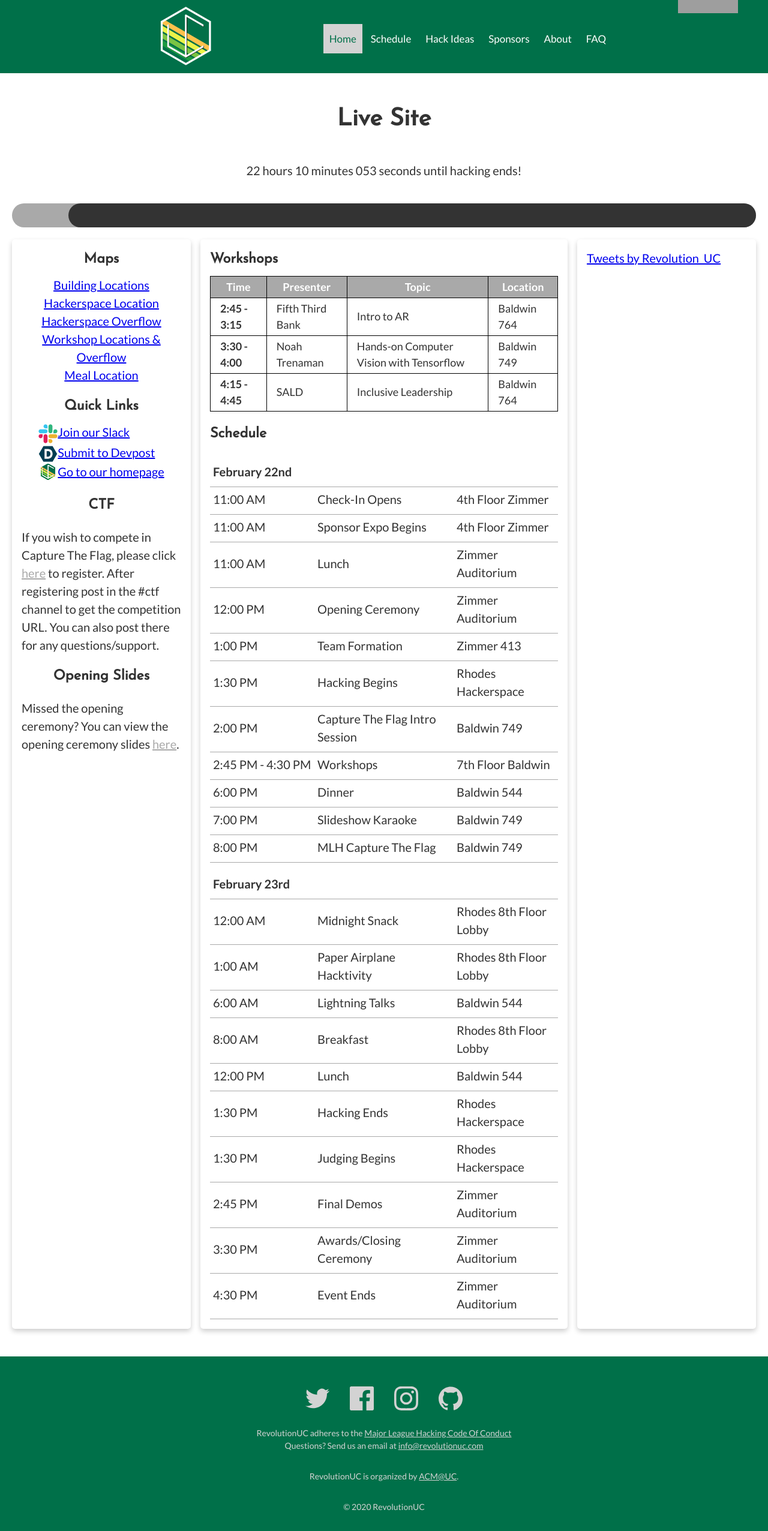
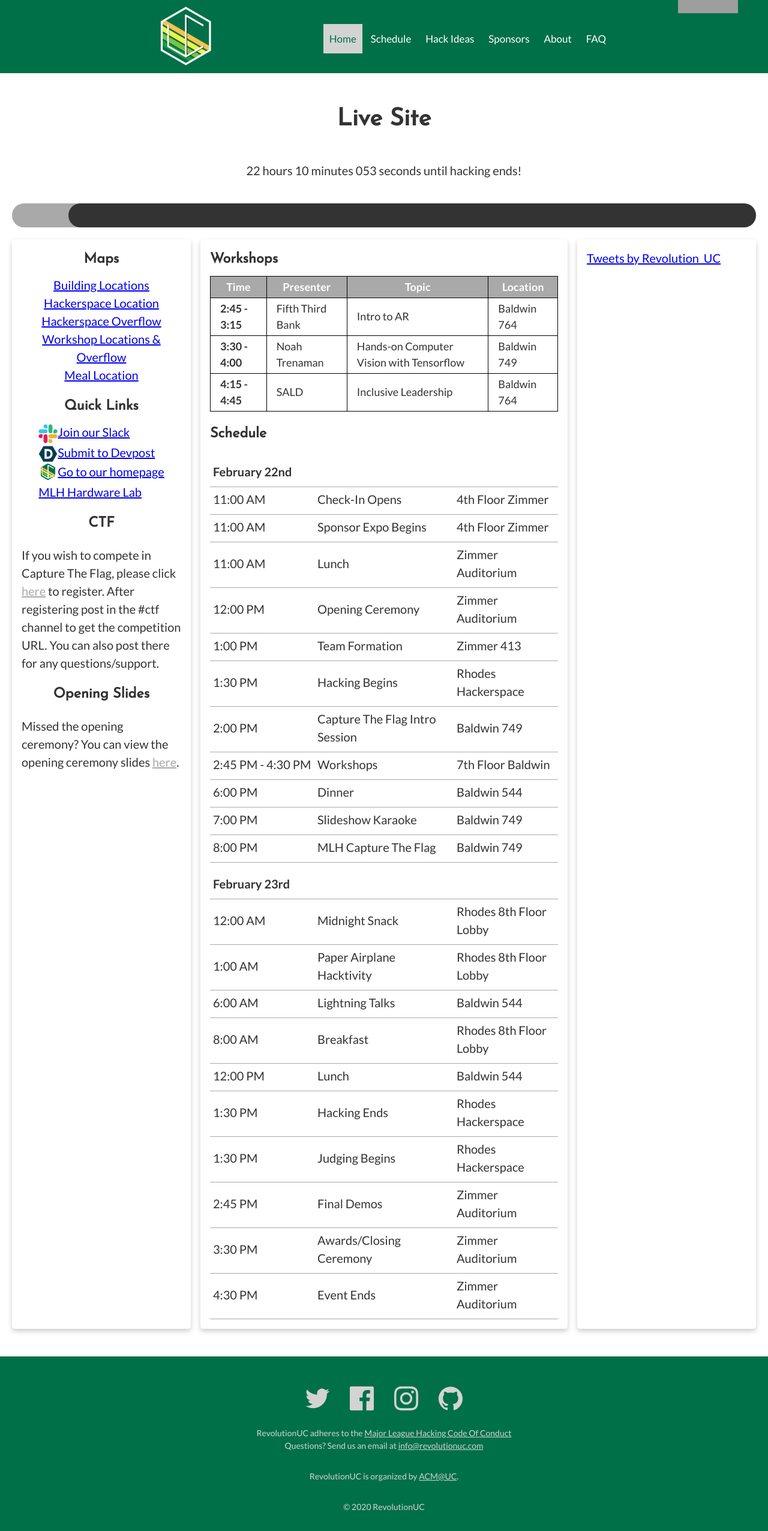
Before and after one commit to RevolutionUC/revolutionuc-frontend, a Jekyll site: the page built from index.html, in a window 1280 px wide. Shown: the whole page at 60% size. Built offline with Jekyll 4.4.1, drawn with Linux system fonts in a browser that asks for light colours; comment, search, counter and statistics services are not loaded; grey boxes are pictures that could not be loaded.

Commit message:
Update live site

```diff
--- a/index.html
+++ b/index.html
@@ -92,6 +89,7 @@ description: RevolutionUC Live Site
                     <li><a href="https://slack.revolutionuc.com" target="_blank"><img src = '/img/icons/slack.png' style='vertical-align: middle' />Join our Slack</a></li>
                     <li><a href="https://revuc-viii.devpost.com/" targer="_blank"><img src = '/img/icons/devpost.png' style='vertical-align: middle' />Submit to Devpost</a></li>
                     <li><a href="/index_"><img src = '/img/icons/revuc.png' style='vertical-align: middle' />Go to our homepage</a></li>
+                    <li><a href="https://hardware.mlh.io/events/revolution-uc">MLH Hardware Lab</a></li>
                 </ul>
             </div>
 
--- a/live-site.html
+++ b/live-site.html
@@ -92,6 +89,7 @@ description: RevolutionUC Live Site
                     <li><a href="https://slack.revolutionuc.com" target="_blank"><img src = '/img/icons/slack.png' style='vertical-align: middle' />Join our Slack</a></li>
                     <li><a href="https://revuc-viii.devpost.com/" targer="_blank"><img src = '/img/icons/devpost.png' style='vertical-align: middle' />Submit to Devpost</a></li>
                     <li><a href="/index_"><img src = '/img/icons/revuc.png' style='vertical-align: middle' />Go to our homepage</a></li>
+                    <li><a href="https://hardware.mlh.io/events/revolution-uc">MLH Hardware Lab</a></li>
                 </ul>
             </div>
 
```
Also changed, not shown: other parts of index.html (+0 -3 lines), other parts of live-site.html (+0 -3 lines).
